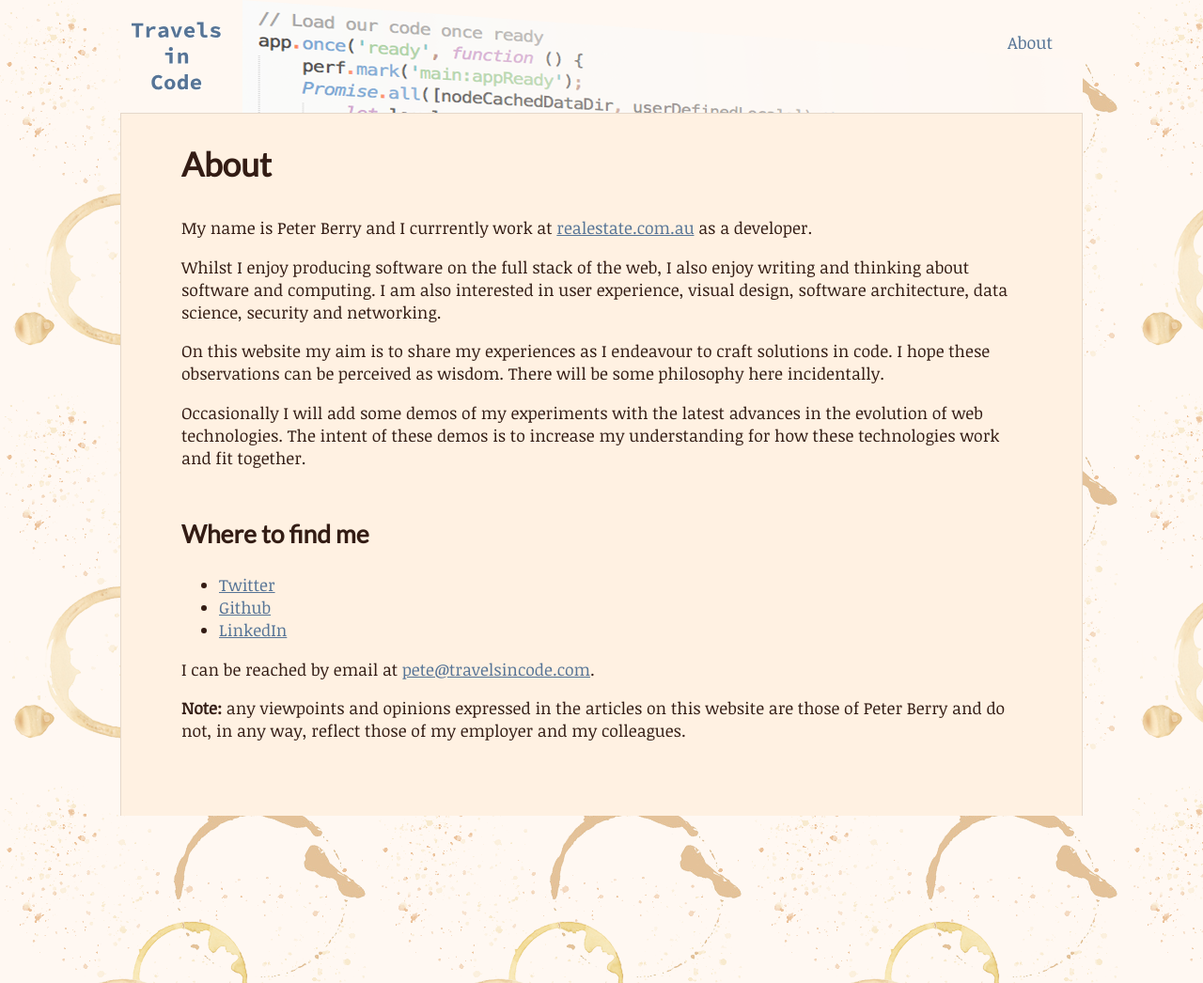
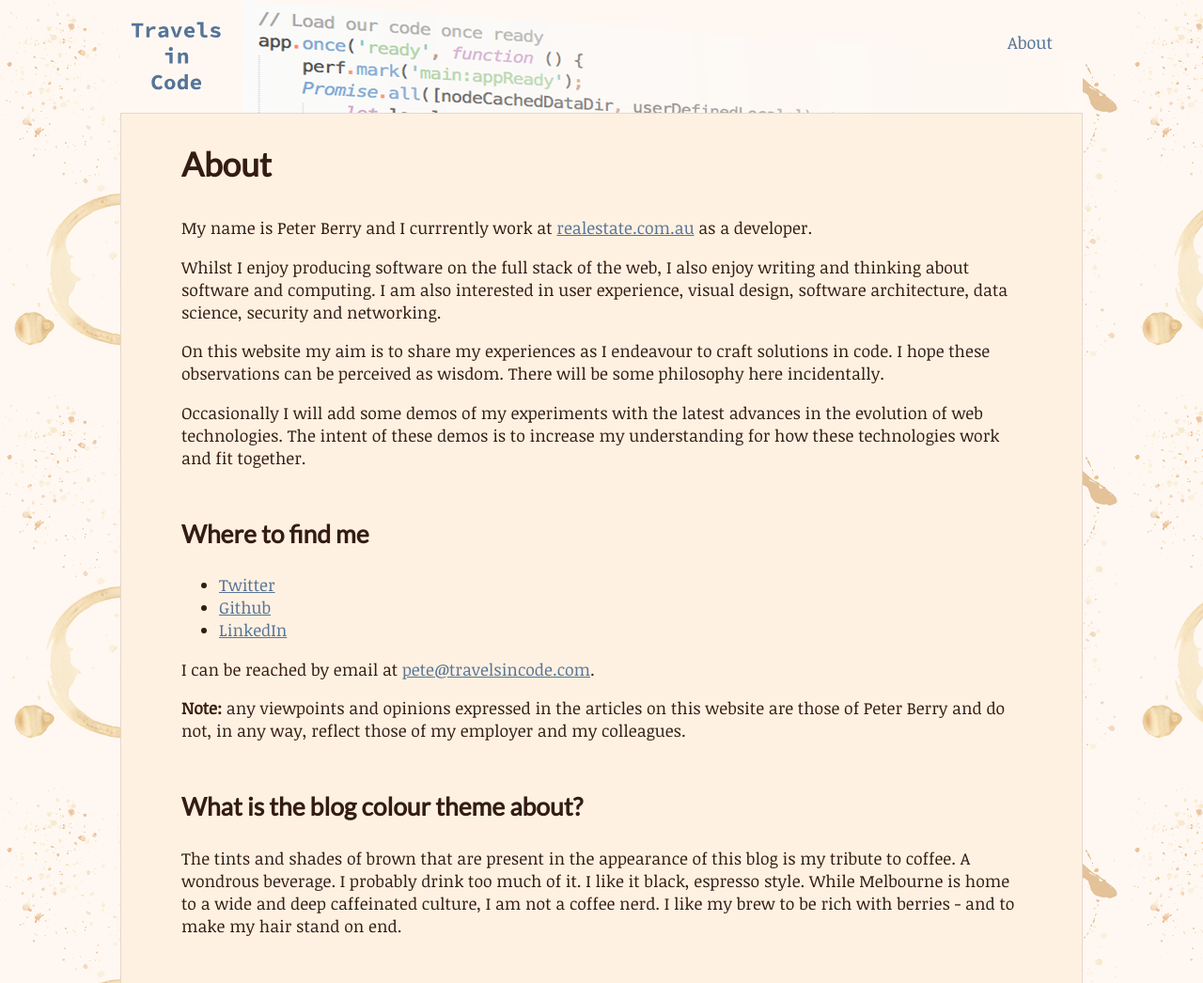
Before and after one commit to pwcberry/pwcberry.github.io, a Jekyll site: the page built from about.md, in a window 1280 px wide. Shown: the whole page at 94% size. Built offline with Jekyll 4.4.1, drawn with Linux system fonts in a browser that asks for light colours.

Commit message:
Update "About me"

```diff
--- a/about.md
+++ b/about.md
@@ -23,3 +23,7 @@ Occasionally I will add some demos of my experiments with the latest advances in
 <p>I can be reached by email at <a href="mailto:pete@travelsincode.com">pete@travelsincode.com</a>.</p>
 
 __Note:__ any viewpoints and opinions expressed in the articles on this website are those of Peter Berry and do not, in any way, reflect those of my employer and my colleagues.
+
+## What is the blog colour theme about?
+
+The tints and shades of brown that are present in the appearance of this blog is my tribute to coffee. A wondrous beverage. I probably drink too much of it. I like it black, espresso style. While Melbourne is home to a wide and deep caffeinated culture, I am not a coffee nerd. I like my brew to be rich with berries - and to make my hair stand on end.
```
